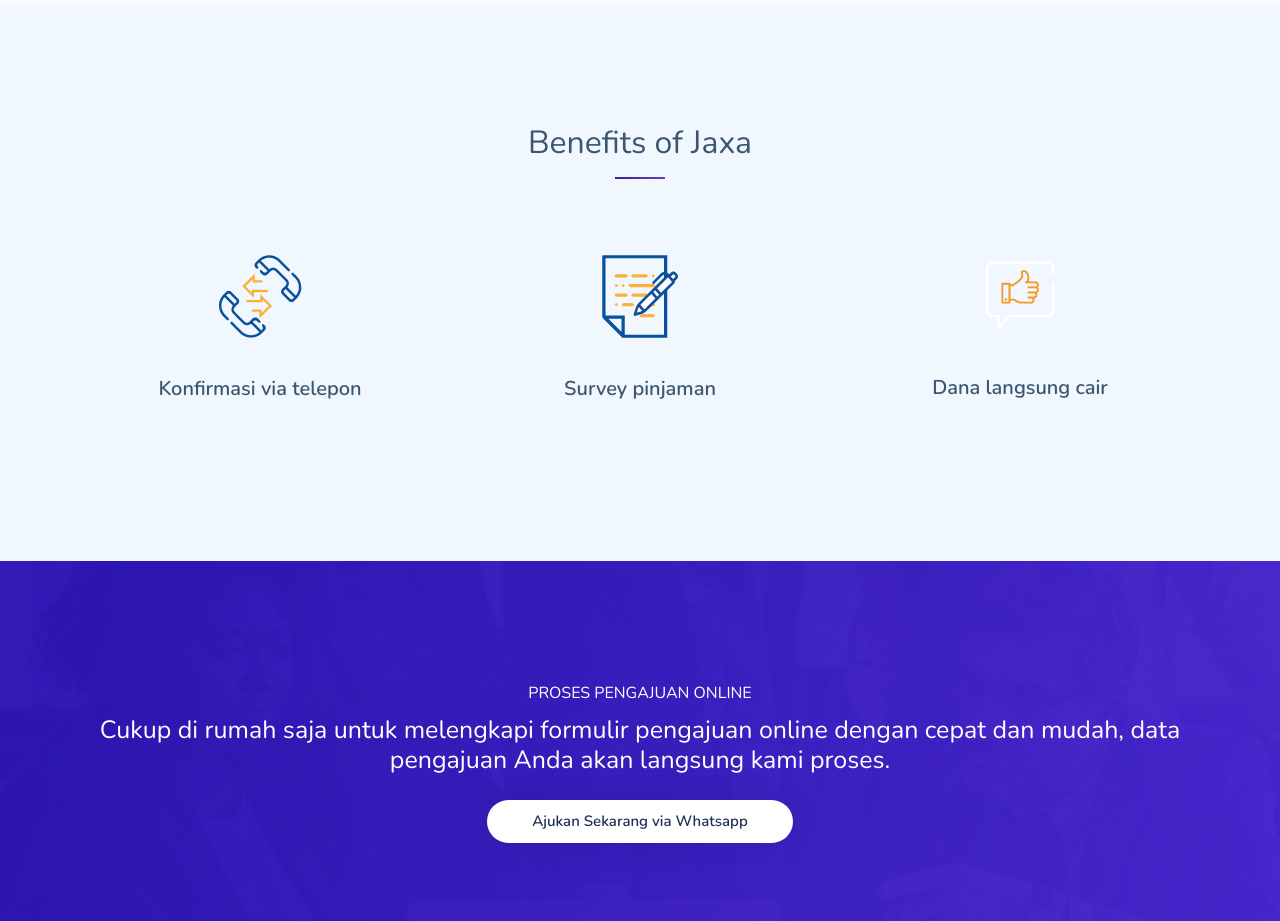
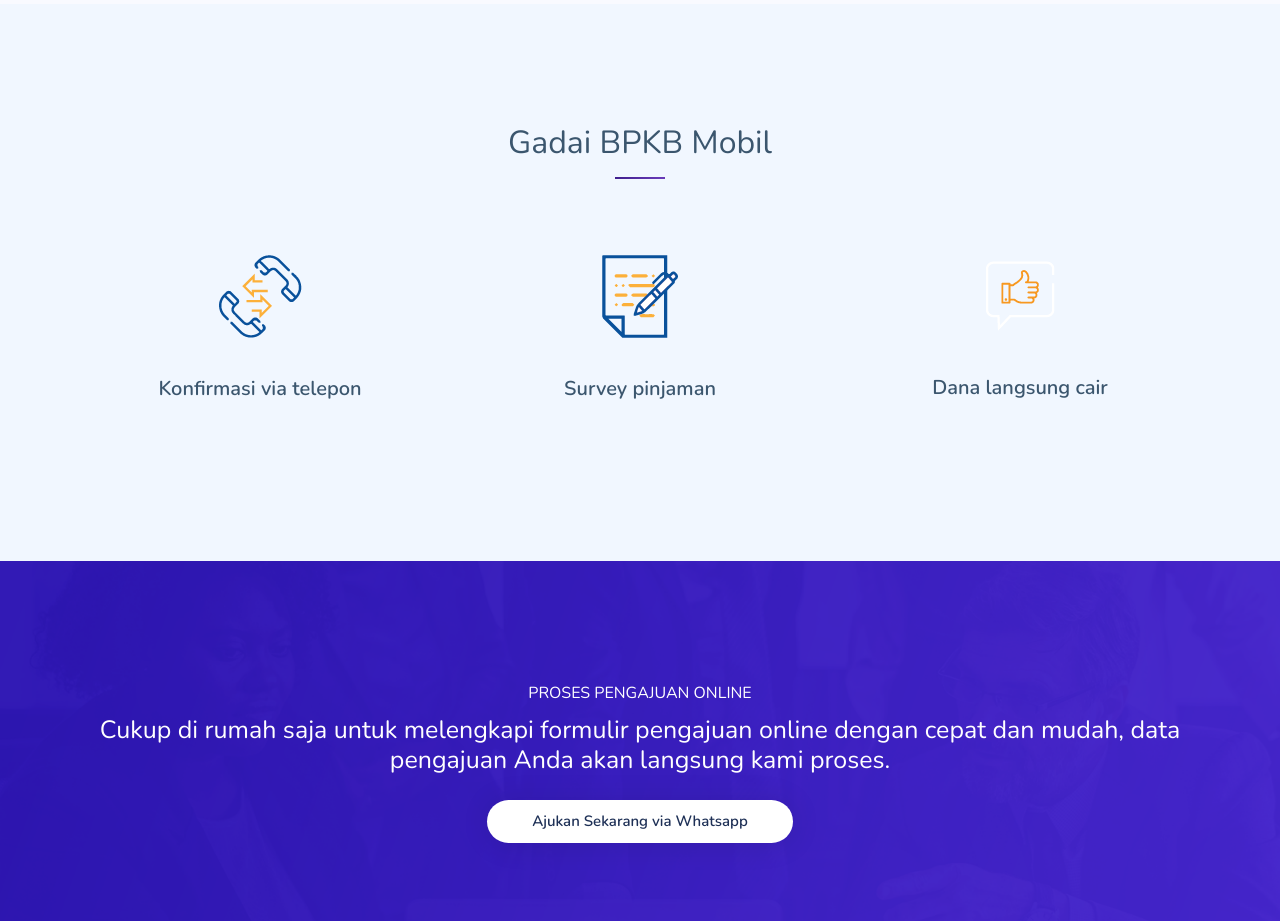
Before and after one commit to pegadaianterdekat/pegadaianterdekat.github.io, a plain HTML site: page index.html in a window 1280 px wide. Shown: the part 2440-3361 px from the top of the page. Drawn offline with nearby package versions, Linux system fonts and the light colour scheme.

Commit message:
index
Benefits of Jaxa

```diff
--- a/index.html
+++ b/index.html
@@ -217,7 +217,7 @@
         <section class="benefits" id="benefits">
             <div class="container text-center">
                 <div class="heading">
-                    <h2>Benefits of Jaxa</h2>
+                    <h2>Gadai BPKB Mobil </h2>
                 </div>
                 <div class="line"></div>
                 <div class="row">
```
